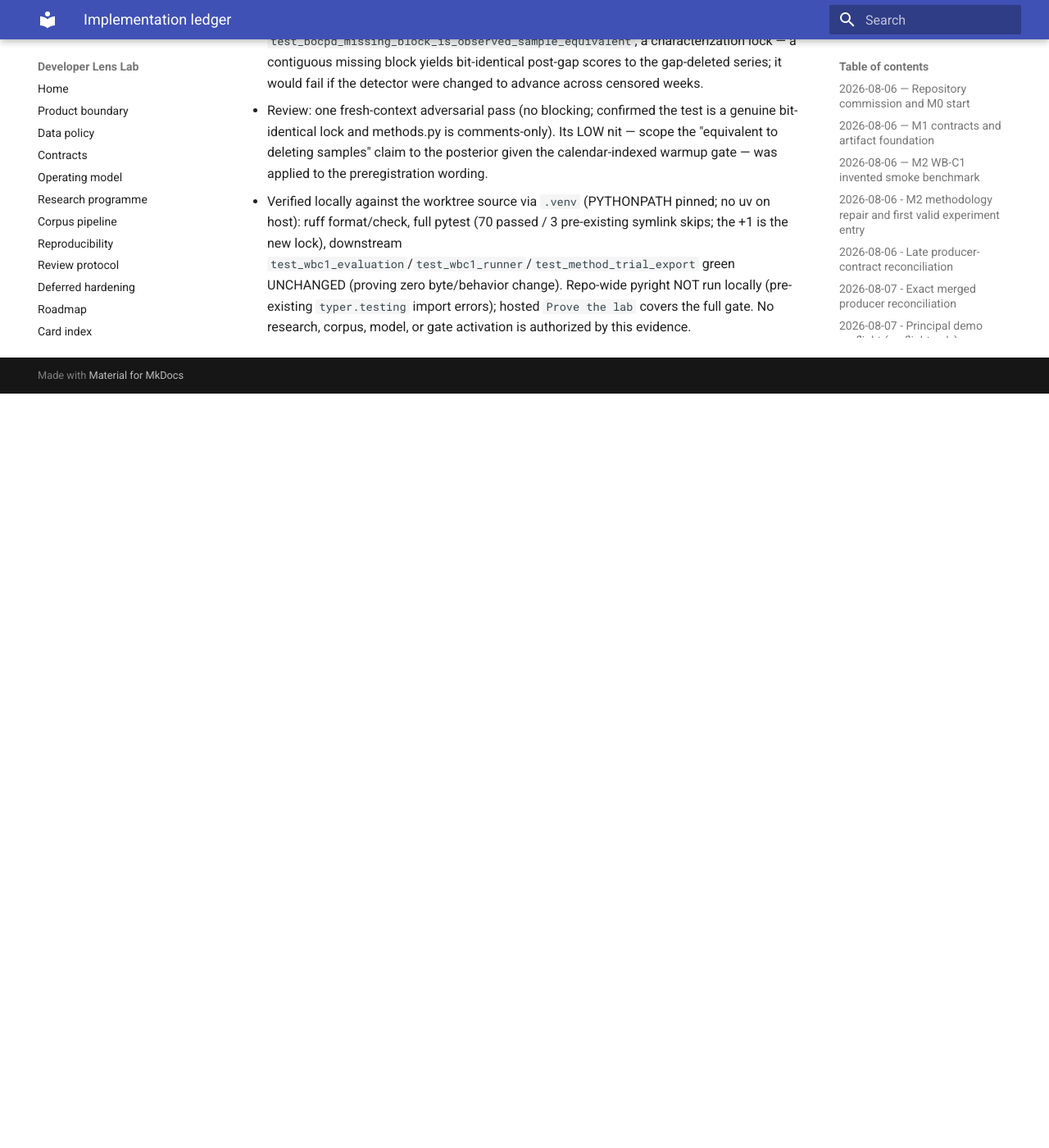
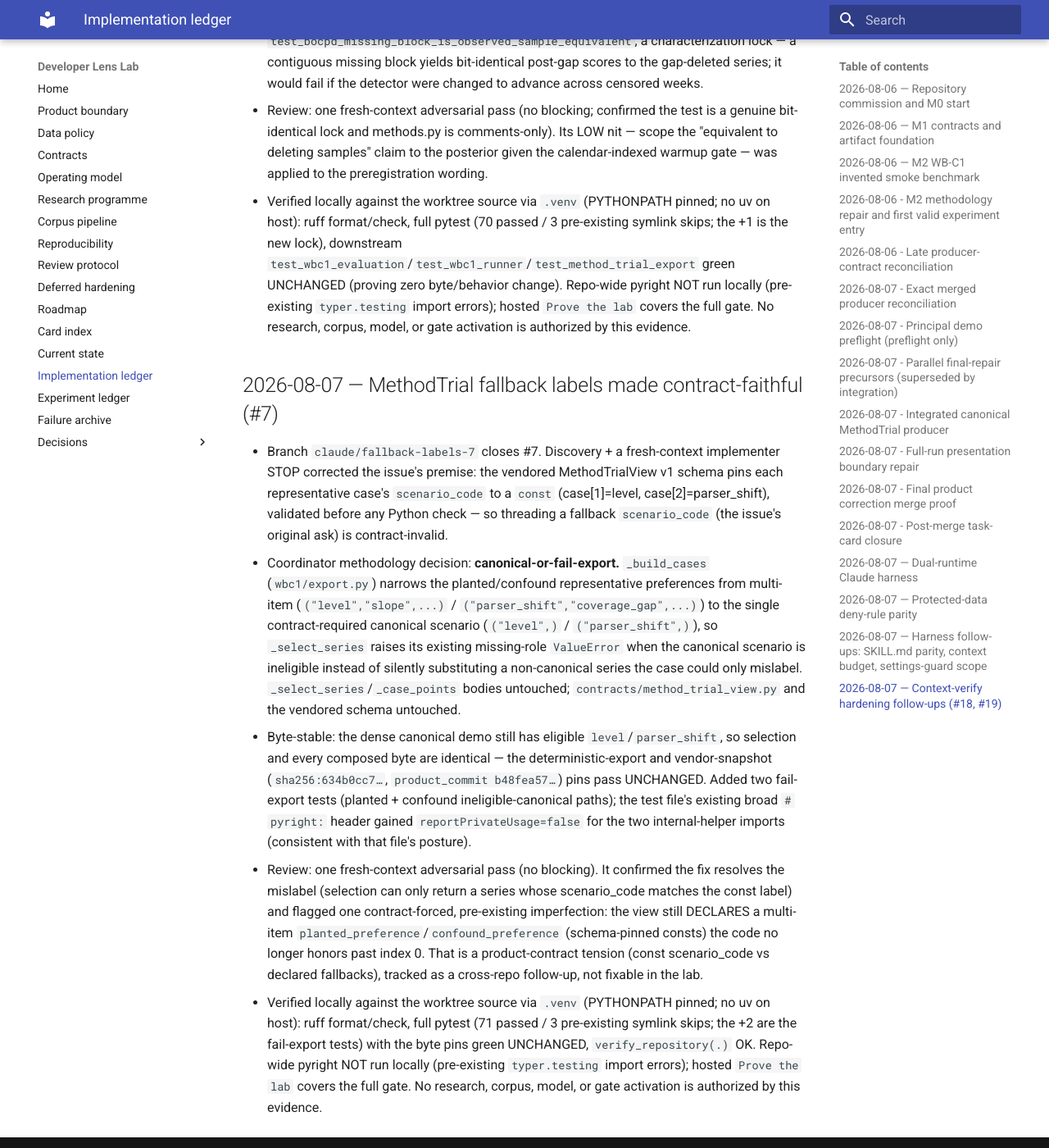
Before and after one commit to Chris0Jeky/developer-lens-lab, an MkDocs documentation site: the page built from docs/IMPLEMENTATION_LEDGER.md, in a window 1280 px wide and 1400 px high, scrolled down 12454 px. Shown: the whole window at 82% size. Built offline with MkDocs 1.6.1 and Material for MkDocs 9.7.7, drawn with Linux system fonts in a browser that asks for light colours; before the commit the page ends 12934 px from its top, so only the background shows below that.

Commit message:
ledger: record the #7 contract-faithful fallback-labels milestone

```diff
--- a/docs/IMPLEMENTATION_LEDGER.md
+++ b/docs/IMPLEMENTATION_LEDGER.md
@@ -410,3 +410,33 @@ Append milestone evidence. Live GitHub facts are snapshots and must be refreshed
   (proving zero byte/behavior change). Repo-wide pyright NOT run locally (pre-existing `typer.testing`
   import errors); hosted `Prove the lab` covers the full gate. No research, corpus, model, or gate
   activation is authorized by this evidence.
+
+## 2026-08-07 — MethodTrial fallback labels made contract-faithful (#7)
+
+- Branch `claude/fallback-labels-7` closes #7. Discovery + a fresh-context implementer STOP corrected
+  the issue's premise: the vendored MethodTrialView v1 schema pins each representative case's
+  `scenario_code` to a `const` (case[1]=level, case[2]=parser_shift), validated before any Python
+  check — so threading a fallback `scenario_code` (the issue's original ask) is contract-invalid.
+- Coordinator methodology decision: **canonical-or-fail-export.** `_build_cases`
+  (`wbc1/export.py`) narrows the planted/confound representative preferences from multi-item
+  (`("level","slope",...)` / `("parser_shift","coverage_gap",...)`) to the single contract-required
+  canonical scenario (`("level",)` / `("parser_shift",)`), so `_select_series` raises its existing
+  missing-role `ValueError` when the canonical scenario is ineligible instead of silently
+  substituting a non-canonical series the case could only mislabel. `_select_series`/`_case_points`
+  bodies untouched; `contracts/method_trial_view.py` and the vendored schema untouched.
+- Byte-stable: the dense canonical demo still has eligible `level`/`parser_shift`, so selection and
+  every composed byte are identical — the deterministic-export and vendor-snapshot (`sha256:634b0cc7…`,
+  `product_commit b48fea57…`) pins pass UNCHANGED. Added two fail-export tests (planted + confound
+  ineligible-canonical paths); the test file's existing broad `# pyright:` header gained
+  `reportPrivateUsage=false` for the two internal-helper imports (consistent with that file's posture).
+- Review: one fresh-context adversarial pass (no blocking). It confirmed the fix resolves the mislabel
+  (selection can only return a series whose scenario_code matches the const label) and flagged one
+  contract-forced, pre-existing imperfection: the view still DECLARES a multi-item
+  `planted_preference`/`confound_preference` (schema-pinned consts) the code no longer honors past
+  index 0. That is a product-contract tension (const scenario_code vs declared fallbacks), tracked as
+  a cross-repo follow-up, not fixable in the lab.
+- Verified locally against the worktree source via `.venv` (PYTHONPATH pinned; no uv on host): ruff
+  format/check, full pytest (71 passed / 3 pre-existing symlink skips; the +2 are the fail-export
+  tests) with the byte pins green UNCHANGED, `verify_repository(.)` OK. Repo-wide pyright NOT run
+  locally (pre-existing `typer.testing` import errors); hosted `Prove the lab` covers the full gate.
+  No research, corpus, model, or gate activation is authorized by this evidence.
```
